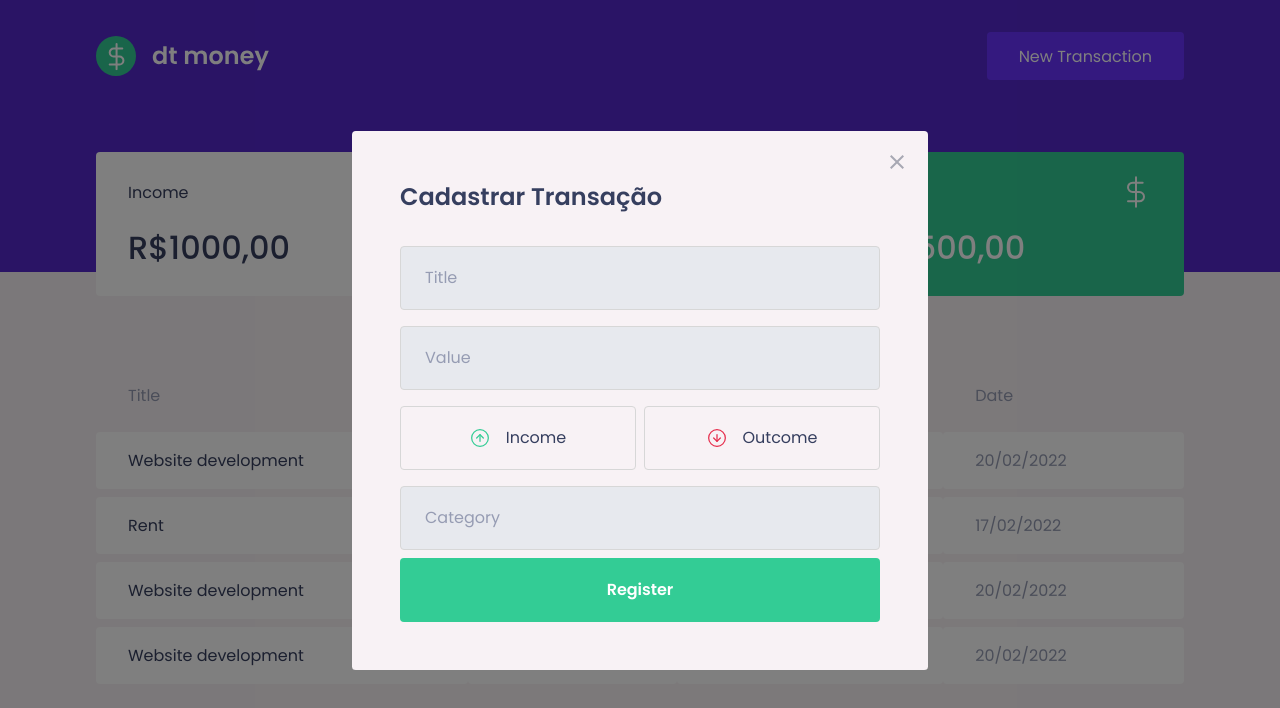
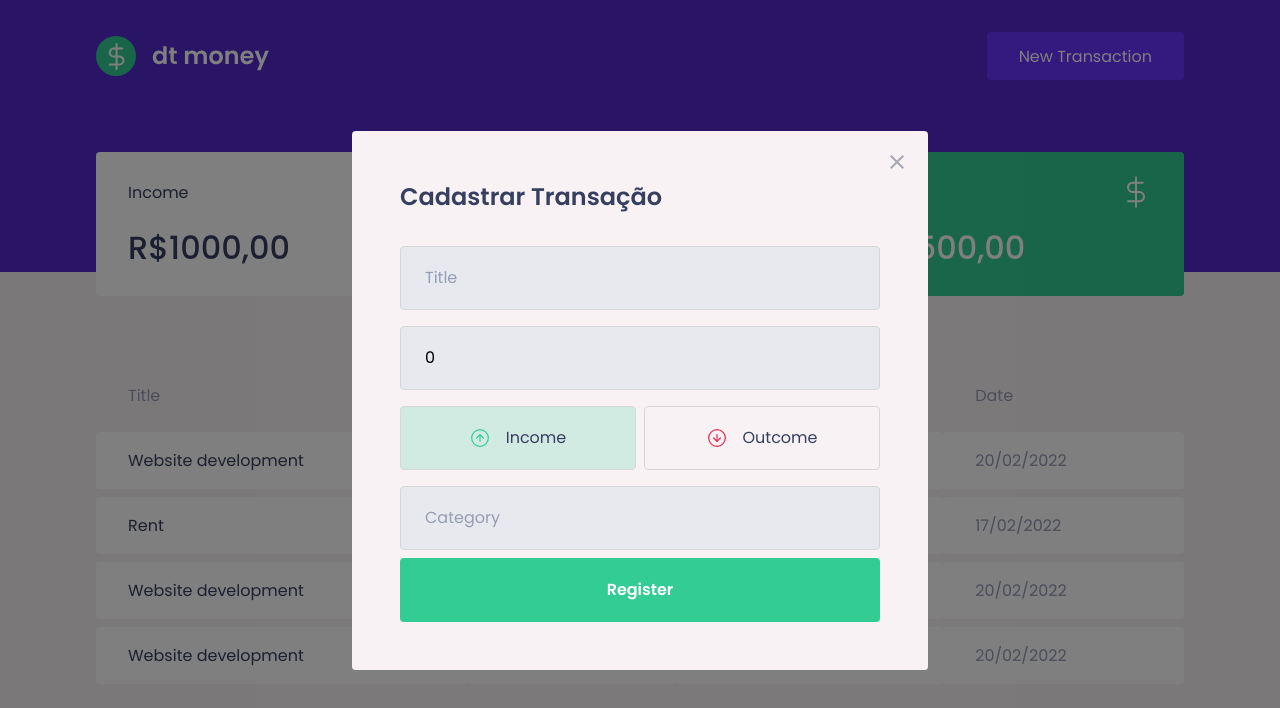
Before and after one commit to wtaiatella/Rocketseat, a React (Create React App) app in the folder Ignite/reactjs/dtmoney/: page / in a window 1280 px wide. Both pictures are taken after a click on the button "New Transaction". Shown: the top 708 px of the page. Built offline with nearby package versions, Linux system fonts and the light colour scheme; no server answers; what miragejs would draw is missing.

Commit message:
feat:dtmoney: new transactionas are registered at miragejs database

```diff
--- a/Ignite/reactjs/dtmoney/src/components/TransactionModal/index.tsx
+++ b/Ignite/reactjs/dtmoney/src/components/TransactionModal/index.tsx
@@ -1,8 +1,10 @@
 import Modal from 'react-modal';
 import closeImg from '../../assets/close.svg';
-import { Container, TransactionTypeContainer } from './styles';
+import { Container, TransactionTypeContainer, RadioBox } from './styles';
 import incomeImg from '../../assets/income.svg';
 import outcomeImg from '../../assets/outcome.svg';
+import { FormEvent, useState } from 'react';
+import { api } from '../../services/api';
 
 interface NewTransactionModalProps {
 	isOpen: boolean;
@@ -13,6 +15,18 @@
 	isOpen,
 	onRequestClose,
 }: NewTransactionModalProps) {
+	const [title, setTitle] = useState('');
+	const [category, setCategory] = useState('');
+	const [value, setValue] = useState(0);
+	const [type, setType] = useState('deposit');
+
+	function handleCreateNewTransaction(event: FormEvent) {
+		event.preventDefault();
+		const data = { title, category, value, type };
+
+		api.post('/transactions', data);
+	}
+
 	return (
 		<Modal
 			isOpen={isOpen}
@@ -28,26 +42,50 @@
 				<img src={closeImg} alt='Close modal' />
 			</button>
 
-			<Container>
+			<Container onSubmit={handleCreateNewTransaction}>
 				<h2>Cadastrar Transação</h2>
 
-				<input placeholder='Title' />
+				<input
+					placeholder='Title'
+					value={title}
+					onChange={(event) => setTitle(event.target.value)}
+				/>
 
-				<input type='number' placeholder='Value' />
+				<input
+					type='number'
+					placeholder='Value'
+					value={value}
+					onChange={(event) => setValue(Number(event.target.value))}
+				/>
 
 				<TransactionTypeContainer>
-					<button type='button'>
+					<RadioBox
+						type='button'
+						onClick={() => setType('deposit')}
+						isActive={type === 'deposit'}
+						activeColor='green'
+					>
 						<img src={incomeImg} alt='Income' />
 						<span>Income</span>
-					</button>
+					</RadioBox>
 
-					<button type='button'>
+					<RadioBox
+						type='button'
+						onClick={() => setType('withdraw')}
+						isActive={type === 'withdraw'}
+						activeColor='red'
+					>
 						<img src={outcomeImg} alt='Outcome' />
 						<span>Outcome</span>
-					</button>
+					</RadioBox>
 				</TransactionTypeContainer>
 
-				<input type='text' placeholder='Category' />
+				<input
+					type='text'
+					placeholder='Category'
+					value={category}
+					onChange={(event) => setCategory(event.target.value)}
+				/>
 
 				<button type='submit'>Register</button>
 			</Container>
--- a/Ignite/reactjs/dtmoney/src/components/TransactionModal/styles.ts
+++ b/Ignite/reactjs/dtmoney/src/components/TransactionModal/styles.ts
@@ -1,4 +1,5 @@
 import styled from 'styled-components';
+import { darken, transparentize } from 'polished';
 
 export const Container = styled.form`
 	h2 {
@@ -52,15 +53,35 @@
 	display: grid;
 	grid-template-columns: 1fr 1fr;
 	gap: 0.5rem;
+`;
 
-	button {
+interface RadioBoxProps {
+	isActive: boolean;
+	activeColor: 'green' | 'red';
+}
+
+const colors = {
+	green: '#33cc95',
+	red: '#E52E4D',
+};
+
+export const RadioBox = styled.button<RadioBoxProps>`
 	height: 4rem;
 	border: 1px solid #d7d7d7;
 	border-radius: 0.25rem;
-		background: transparent;
 	display: flex;
 	align-items: center;
 	justify-content: center;
+
+	background: ${(props) =>
+		props.isActive
+			? transparentize(0.8, colors[props.activeColor])
+			: 'transparent'};
+
+	transition: border-color 0.2s;
+
+	&:hover {
+		border-color: ${darken(0.1, '#d7d7d7')};
 	}
 
 	img {
--- a/Ignite/reactjs/dtmoney/src/index.tsx
+++ b/Ignite/reactjs/dtmoney/src/index.tsx
@@ -1,23 +1,28 @@
 import React from 'react';
 import ReactDOM from 'react-dom/client';
-import { createServer } from 'miragejs';
+import { createServer, Model } from 'miragejs';
 import { App } from './App';
 
 createServer({
+	//It's possible to have a data base using models from mirage
+	models: {
+		//declare the data base name:
+		transaction: Model,
+	},
+
 	routes() {
 		this.namespace = 'api';
 
 		this.get('/transactions', () => {
-			return [
-				{
-					id: 1,
-					title: 'Transaction 1',
-					amount: 400,
-					type: 'deposit',
-					category: 'Food',
-					createDate: new Date(),
-				},
-			];
+			//use this.schema.all to get data from 'transaction'
+			return this.schema.all('transaction');
+		});
+
+		this.post('/transactions', (schema, request) => {
+			const data = JSON.parse(request.requestBody);
+
+			//use schema.create to add data in mirage data base 'transaction'
+			return schema.create('transaction', data);
 		});
 	},
 });
```
Lines whose indentation alone changed are shown as unchanged.
